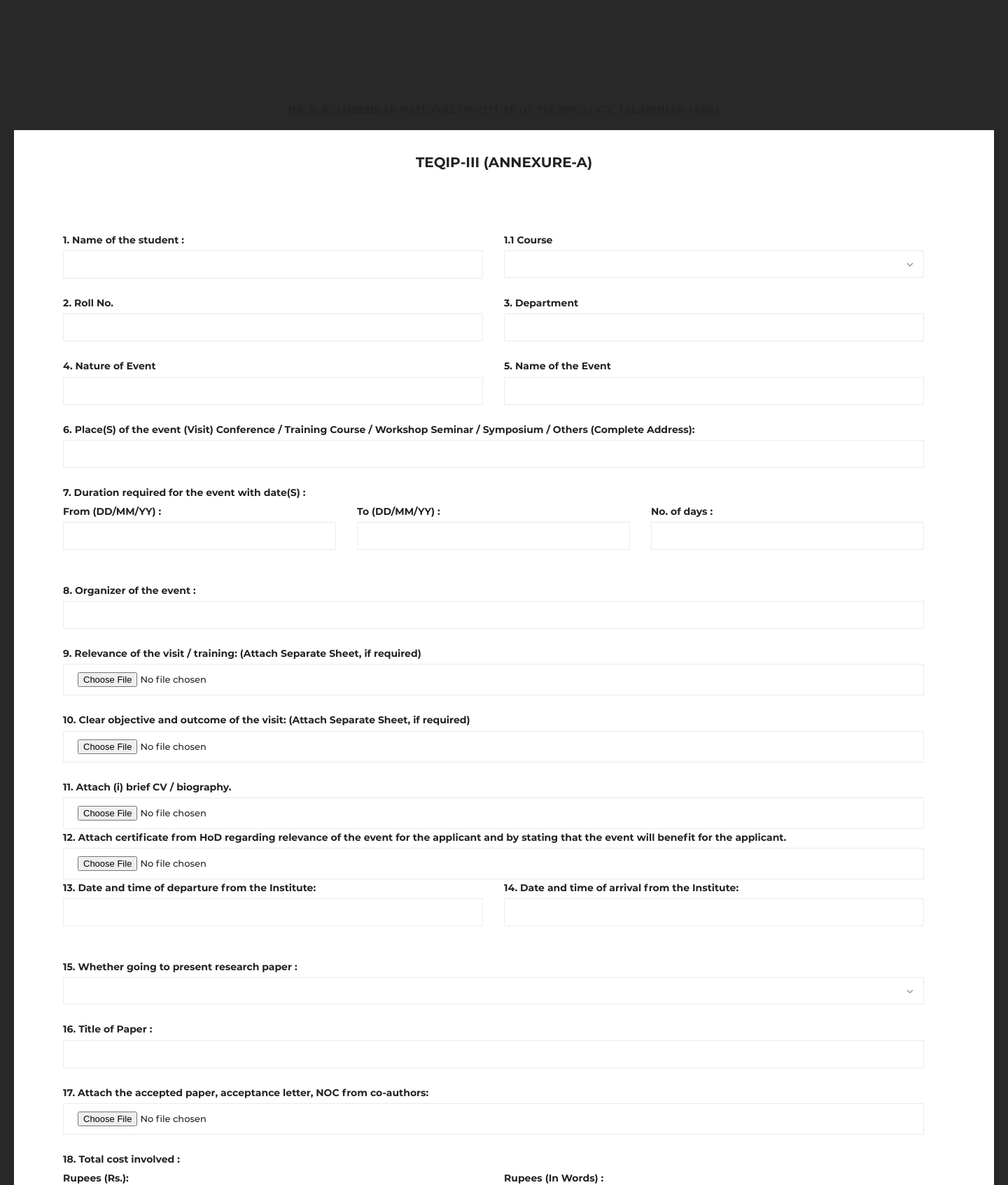
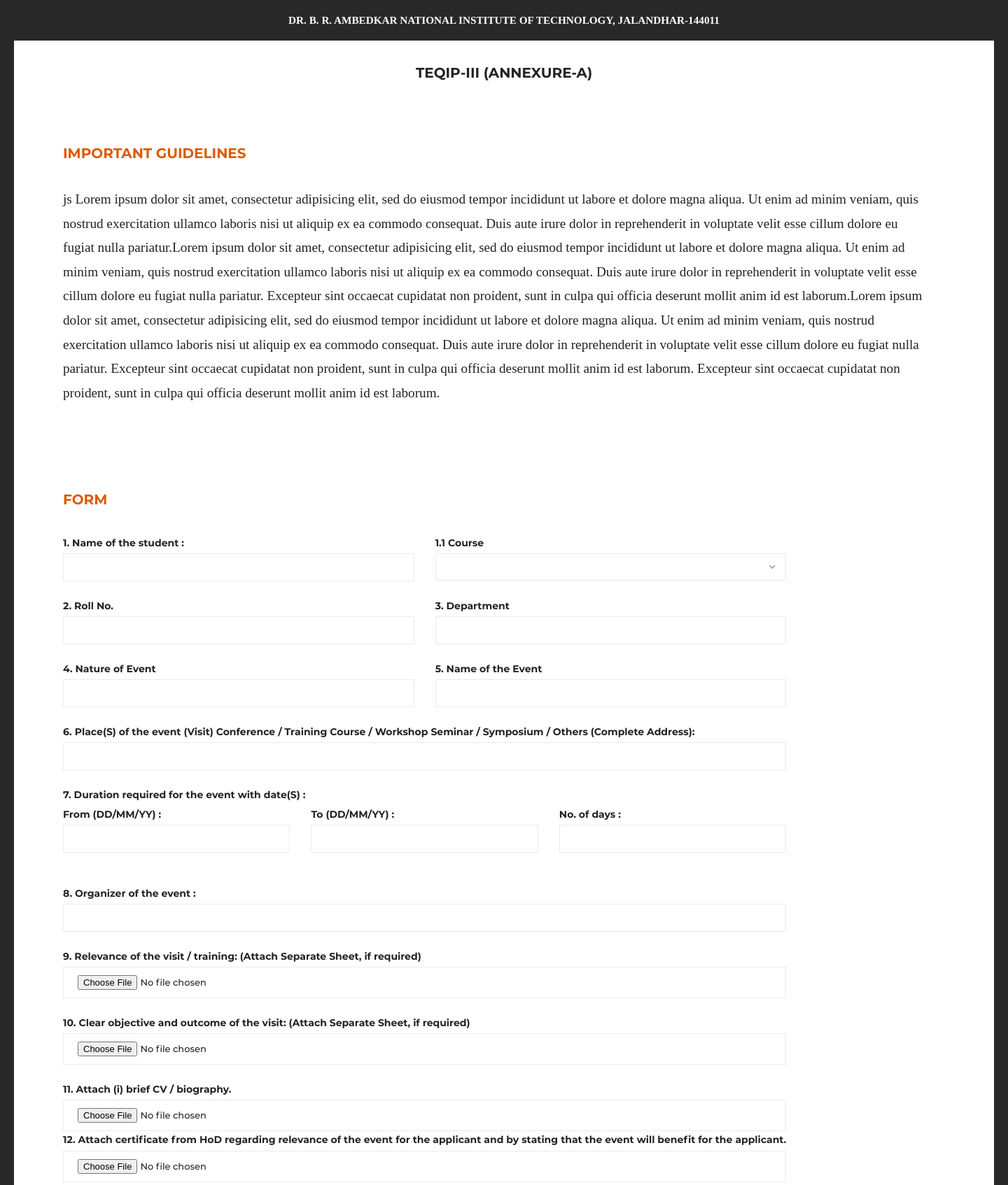
Before and after one commit to prakharsingh1312/e-Portal-Finance, a PHP site: page /forms/form1.php in a window 1440 px wide. Shown: the top 1694 px of the page at 70% size. Run offline with PHP 8.4, Linux system fonts and the light colour scheme.

Commit message:
form1 fixed

```diff
--- a/forms/form1.php
+++ b/forms/form1.php
@@ -16,15 +16,27 @@
   <link rel="stylesheet" href="css/style.css">
 </head>
 
-<body>
+<body style="padding:0px 0px;">
+  <div class="main">
+    <h3 class="center" style="text-align:center;  color:white; padding-top:0px;">DR. B. R. AMBEDKAR NATIONAL INSTITUTE OF TECHNOLOGY, JALANDHAR-144011</h3>
 
-  <div class="main">
-    <h3 class="center" style="text-align:center; text-color:white; padding-top:30px;">DR. B. R. AMBEDKAR NATIONAL INSTITUTE OF TECHNOLOGY, JALANDHAR-144011</h3>
     <div class="container">
       <h2 class="center" style="text-align:center; padding-top:30px;">TEQIP-III (Annexure-A)</h2>
       <div class="signup-content">
+        <form method="POST" class="register-form" id="register-form">
+          <h2 class="display-6" style="color:#dc5a00;">Important Guidelines</h2>
+          <p style="font-size:1.2rem;"> js Lorem ipsum dolor sit amet, consectetur adipisicing elit, sed do eiusmod tempor incididunt ut labore et dolore magna aliqua. Ut enim ad minim veniam, quis nostrud exercitation ullamco laboris nisi ut aliquip ex ea commodo consequat. Duis aute irure dolor in reprehenderit in voluptate velit esse cillum dolore eu fugiat nulla pariatur.Lorem ipsum dolor sit amet, consectetur adipisicing elit, sed do eiusmod tempor incididunt ut labore et dolore magna aliqua. Ut enim ad minim veniam, quis nostrud exercitation ullamco laboris nisi ut aliquip ex ea commodo consequat. Duis aute irure dolor in reprehenderit in voluptate velit esse cillum dolore eu fugiat nulla pariatur. Excepteur sint occaecat cupidatat non proident, sunt in culpa qui officia deserunt mollit anim id est laborum.Lorem ipsum dolor sit amet, consectetur adipisicing elit, sed do eiusmod tempor incididunt ut labore et dolore magna aliqua. Ut enim ad minim veniam, quis nostrud exercitation ullamco laboris nisi ut aliquip ex ea commodo consequat. Duis aute irure dolor in reprehenderit in voluptate velit esse cillum dolore eu fugiat nulla pariatur. Excepteur sint occaecat cupidatat non proident, sunt in culpa qui officia deserunt mollit anim id est laborum. Excepteur sint occaecat cupidatat non proident, sunt in culpa qui officia deserunt mollit anim id est laborum.</p>
+        </form>
 
-          <form method="POST" class="register-form" id="register-form" style="width:120%">
+
+
+
+
+
+      </div>
+      <div class="signup-content">
+        <form method="POST" class="register-form" id="register-form">
+          <h2 class="display-6" style="color:#dc5a00;">FORM </h2>
           <div class="form-row">
             <div class="form-group">
               <label for="name">1. Name of the student :</label>
```
Lines whose indentation alone changed are shown as unchanged.
